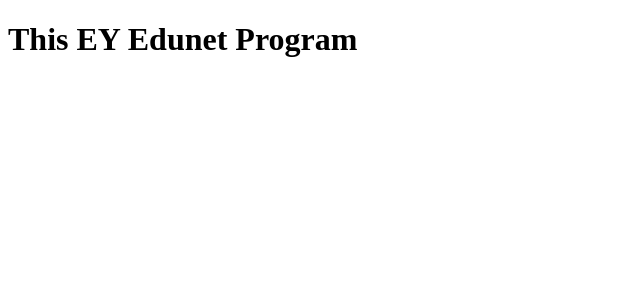
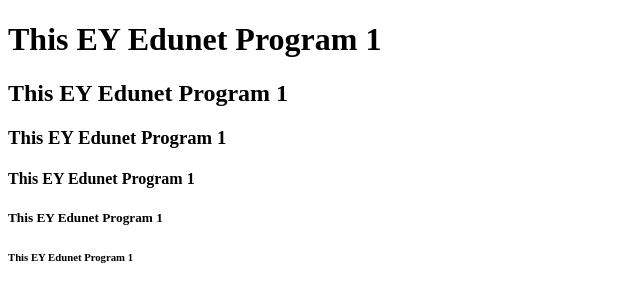
Before and after one commit to Thigalanikitha55/html, a plain HTML site: page index.html in a window 1280 px wide. Shown: the whole page, without its empty margins (0-640 px from the left). Drawn offline with Linux system fonts and the light colour scheme.

Commit message:
header tag demo

```diff
--- a/index.html
+++ b/index.html
@@ -6,6 +6,11 @@
     <title>HTML UNIT2</title>
 </head>
 <body>
-    <h1>This EY Edunet Program </h1>
+    <h1>This EY Edunet Program 1 </h1>
+    <h2>This EY Edunet Program 1 </h2>
+    <h3>This EY Edunet Program 1 </h3>
+    <h4>This EY Edunet Program 1 </h4>
+    <h5>This EY Edunet Program 1 </h5>
+    <h6>This EY Edunet Program 1 </h6>
 </body>
 </html>
```
